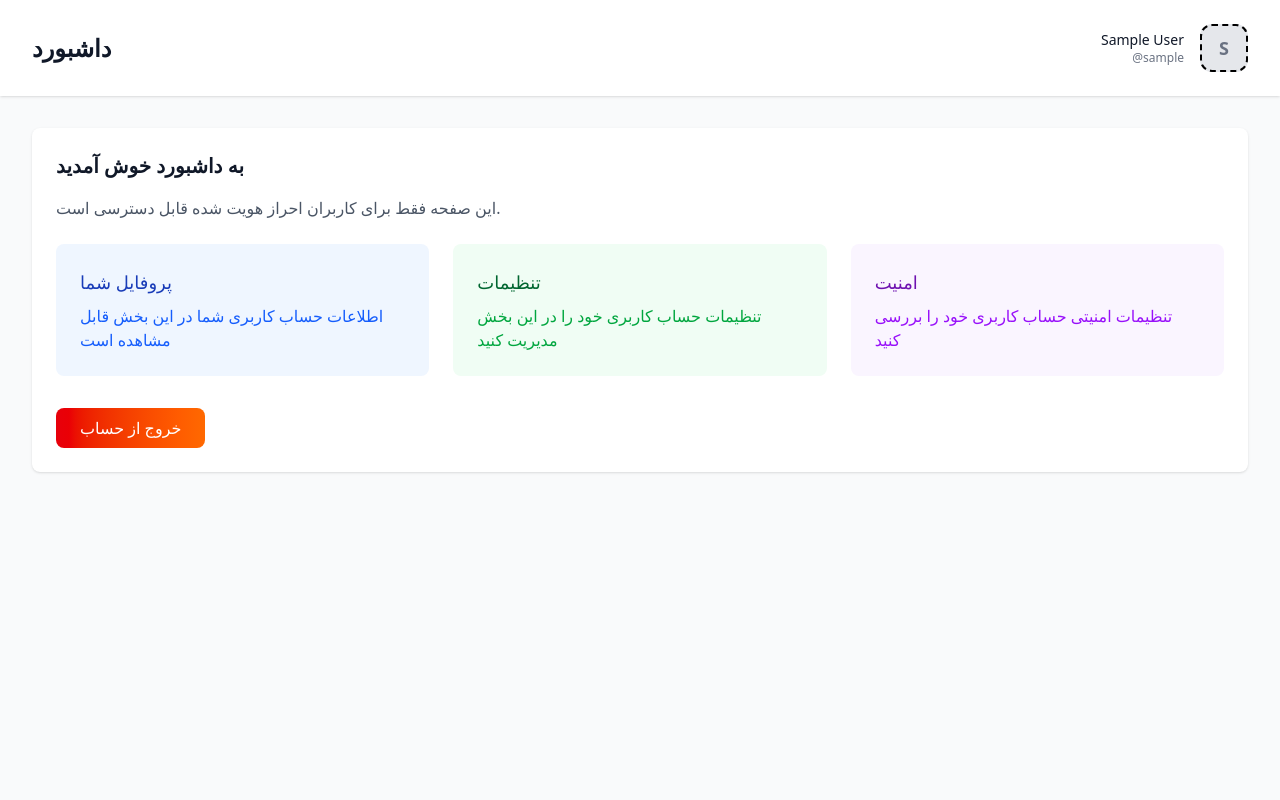
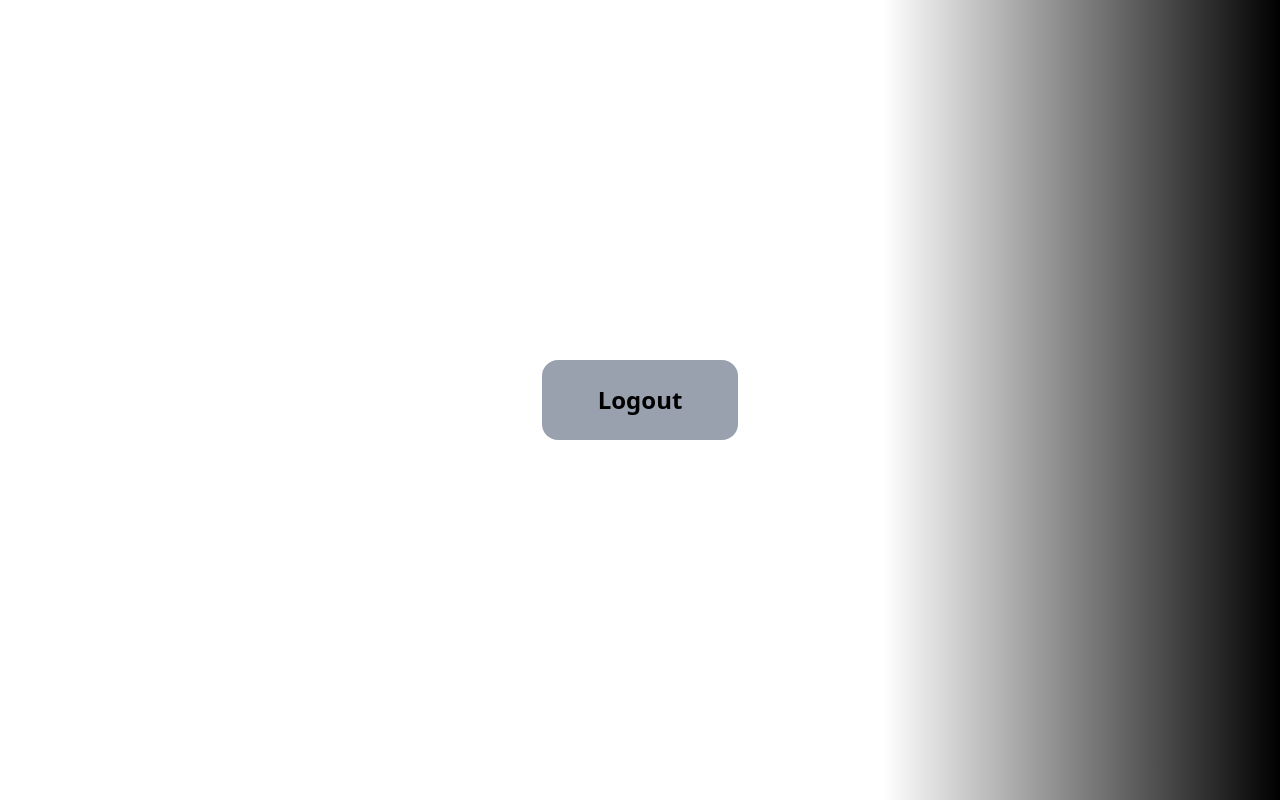
Before and after one commit to mmd-rahimi/authentication-page, a React (Vite) app: page /Home in a window 1280 px wide. Built offline with nearby package versions, Linux system fonts and the light colour scheme; sample sign-in values are in the browser's storage.

Commit message:
almost finished and ready for deploy

```diff
--- a/db.json
+++ b/db.json
@@ -32,6 +32,12 @@
       "name": "123",
       "username": "123456",
       "password": "12345678"
+    },
+    {
+      "id": "3af7",
+      "name": "mmd",
+      "username": "1234567890",
+      "password": "1234567890"
     }
   ]
 }
--- a/src/components/my components/SignUpForm/SignUpForm.tsx
+++ b/src/components/my components/SignUpForm/SignUpForm.tsx
@@ -89,7 +89,7 @@ function SignUpForm() {
               />
               <button
                 type="button"
-                className="absolute right-4 top-102 sm:right-10 lg:right-3 lg:top-82"
+                className={`absolute right-4 top-102 sm:right-10 lg:right-3 lg:top-82 ${errors.password ? 'top-105 lg:top-85' : ''}`}
                 onClick={() => setShowPassword(!showPassword)}
               >
                 {showPassword ? (
@@ -116,7 +116,7 @@ function SignUpForm() {
               />
               <button
                 type="button"
-                className="absolute right-4 top-115 sm:right-10 lg:right-3 lg:top-96"
+                className={`absolute right-4 top-115 sm:right-10 lg:right-3 lg:top-96 ${errors.password ? 'top-124 lg:top-104' : ''}`}
                 onClick={() => setShowConfirmPassword(!showConfirmPassword)}
               >
                 {showConfirmPassword ? (
--- a/src/contexts/AuthContext.tsx
+++ b/src/contexts/AuthContext.tsx
@@ -56,7 +56,7 @@ export const AuthProvider = ({ children }: { children: React.ReactNode }) => {
       toast.success('Logged in successfully');
       navigate('/Home');
       return {success: true}
-    } catch (error) {
+    } catch {
       return {
         success: false,
         error: 'server error'
@@ -89,7 +89,7 @@ export const AuthProvider = ({ children }: { children: React.ReactNode }) => {
       toast.success('Account created successfully');
       navigate('/');
       return {success: true};
-    } catch (error) {
+    } catch {
       return{
         success: false,
         error: 'Registration failed'
--- a/src/pages/Home.tsx
+++ b/src/pages/Home.tsx
@@ -1,61 +1,16 @@
-import { useAuth } from '@/contexts/AuthContext';
+import { useAuth } from "@/contexts/AuthContext";
 
 function Home() {
-  const { user, logout } = useAuth();
+  const { logout } = useAuth();
 
   return (
-    <div className="min-h-screen bg-gray-50 dark:bg-gray-900">
-      <header className="bg-white dark:bg-gray-800 shadow">
-        <div className="max-w-7xl mx-auto px-4 sm:px-6 lg:px-8 py-6 flex justify-between items-center">
-          <h1 className="text-2xl font-bold text-gray-900 dark:text-white">داشبورد</h1>
-          <div className="flex items-center space-x-4">
-            <div className="text-right">
-              <p className="text-sm font-medium text-gray-900 dark:text-white">{user?.name}</p>
-              <p className="text-xs text-gray-500 dark:text-gray-400">@{user?.username}</p>
-            </div>
-            <div className="relative">
-              <div className="bg-gray-200 border-2 border-dashed rounded-xl w-12 h-12 flex items-center justify-center">
-                <span className="text-lg font-bold text-gray-500">{user?.name.charAt(0)}</span>
-              </div>
-            </div>
-          </div>
-        </div>
-      </header>
-
-      <main className="max-w-7xl mx-auto px-4 sm:px-6 lg:px-8 py-8">
-        <div className="bg-white dark:bg-gray-800 rounded-lg shadow overflow-hidden">
-          <div className="p-6">
-            <h2 className="text-xl font-semibold text-gray-900 dark:text-white mb-4">به داشبورد خوش آمدید</h2>
-            <p className="text-gray-600 dark:text-gray-300 mb-6">
-              این صفحه فقط برای کاربران احراز هویت شده قابل دسترسی است.
-            </p>
-
-            <div className="grid grid-cols-1 md:grid-cols-3 gap-6 mb-8">
-              <div className="bg-blue-50 dark:bg-blue-900/20 p-6 rounded-lg">
-                <h3 className="text-lg font-medium text-blue-800 dark:text-blue-200 mb-2">پروفایل شما</h3>
-                <p className="text-blue-600 dark:text-blue-300">اطلاعات حساب کاربری شما در این بخش قابل مشاهده است</p>
-              </div>
-              <div className="bg-green-50 dark:bg-green-900/20 p-6 rounded-lg">
-                <h3 className="text-lg font-medium text-green-800 dark:text-green-200 mb-2">تنظیمات</h3>
-                <p className="text-green-600 dark:text-green-300">تنظیمات حساب کاربری خود را در این بخش مدیریت کنید</p>
-              </div>
-              <div className="bg-purple-50 dark:bg-purple-900/20 p-6 rounded-lg">
-                <h3 className="text-lg font-medium text-purple-800 dark:text-purple-200 mb-2">امنیت</h3>
-                <p className="text-purple-600 dark:text-purple-300">تنظیمات امنیتی حساب کاربری خود را بررسی کنید</p>
-              </div>
-            </div>
-
-            <button
-              onClick={logout}
-              className="bg-gradient-to-r from-red-600 to-orange-500 hover:from-red-700 hover:to-orange-600 text-white font-medium py-2 px-6 rounded-lg transition duration-300 ease-in-out transform hover:-translate-y-0.5"
-            >
-              خروج از حساب
-            </button>
-          </div>
-        </div>
-      </main>
-    </div>
+    <button
+      onClick={logout}
+      className="py-6 px-14 font-semibold text-2xl bg-gray-400 rounded-2xl cursor-pointer"
+    >
+      Logout
+    </button>
   );
 }
 
-export default Home
+export default Home;
```
